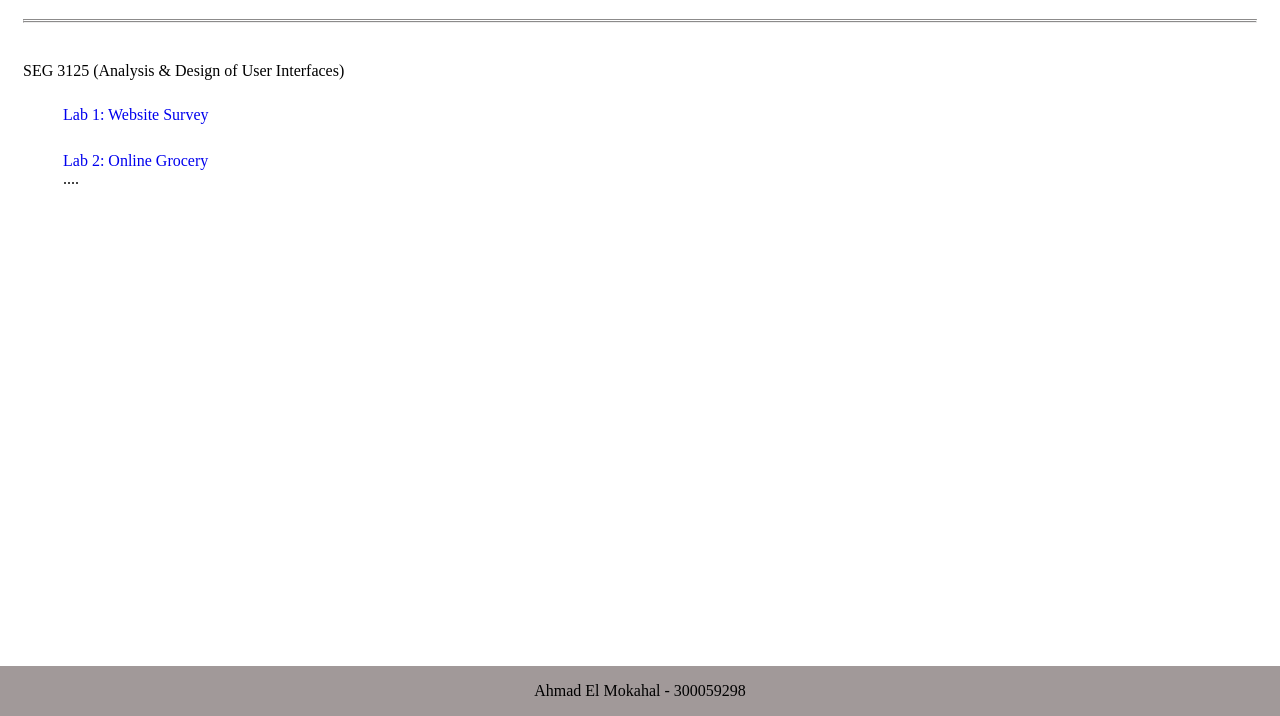
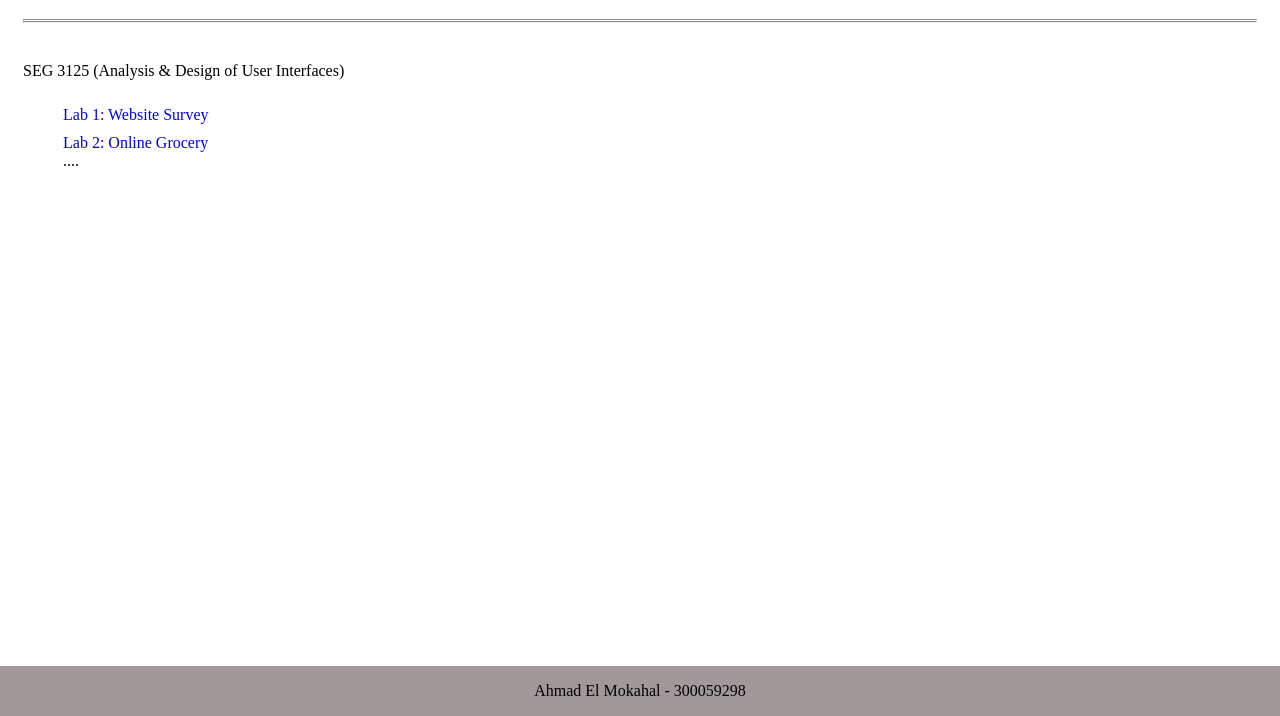
Before and after one commit to MokahalA/MokahalA.github.io, a plain HTML site: page index.html in a window 1280 px wide. Shown: the part 84-800 px from the top of the page. Drawn offline with Linux system fonts and the light colour scheme.

Commit message:
Update README.md

```diff
--- a/index.html
+++ b/index.html
@@ -16,7 +16,8 @@
     <div class ="content">
         <p>SEG 3125 (Analysis & Design of User Interfaces)</p>
         <ul>
-            <li> <a href="https://mokahala.github.io/lab1_survey/index.html">Lab 1: Website Survey</a> </li><br>
+            <li> <a href="https://mokahala.github.io/lab1_survey/index.html">Lab 1: Website Survey</a> </li>
+
             <li> <a href="https://mokahala.github.io/lab2_online_grocery/index.html">Lab 2: Online Grocery</a></li>
             ....
         </ul>
```
